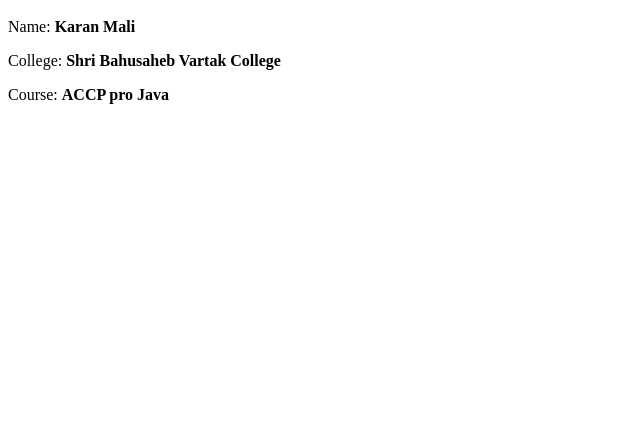
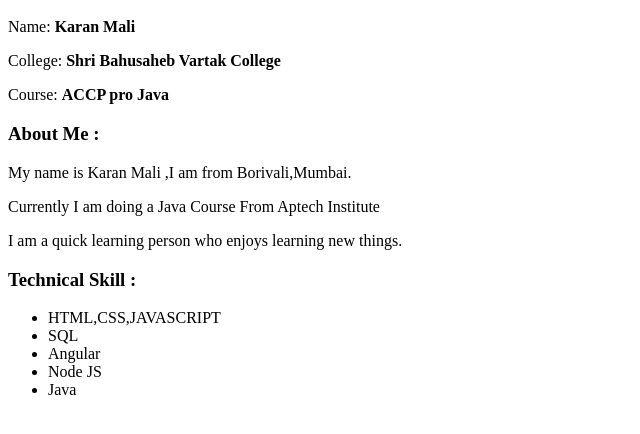
Before and after one commit to kaarann01/Student-Profile-Project, a plain HTML site: page index.html in a window 1280 px wide. Shown: the part 48-482 px from the top of the page, without its empty margins (0-640 px from the left). Drawn offline with Linux system fonts and the light colour scheme.

Commit message:
Adding Section Of Technical Skills

```diff
--- a/index.html
+++ b/index.html
@@ -3,3 +3,17 @@
 <p>Name: <span><b>Karan Mali</b></span> </p>
 <p>College: <span><b>Shri Bahusaheb Vartak College</b></span> </p>
 <p>Course: <span><b>ACCP pro Java </b></span></p>
+
+<h3>About Me :</h3>
+<p>My name is Karan Mali ,I am from Borivali,Mumbai.</p>
+<p>Currently I am doing a Java Course From Aptech Institute</p>
+<p>I am a quick learning person who enjoys learning new things.</p>
+
+<h3>Technical Skill :</h3>
+<ul>
+    <li>HTML,CSS,JAVASCRIPT</li>
+    <li>SQL</li>
+    <li>Angular</li>
+    <li>Node JS</li>
+    <li>Java</li>
+</ul>
```
